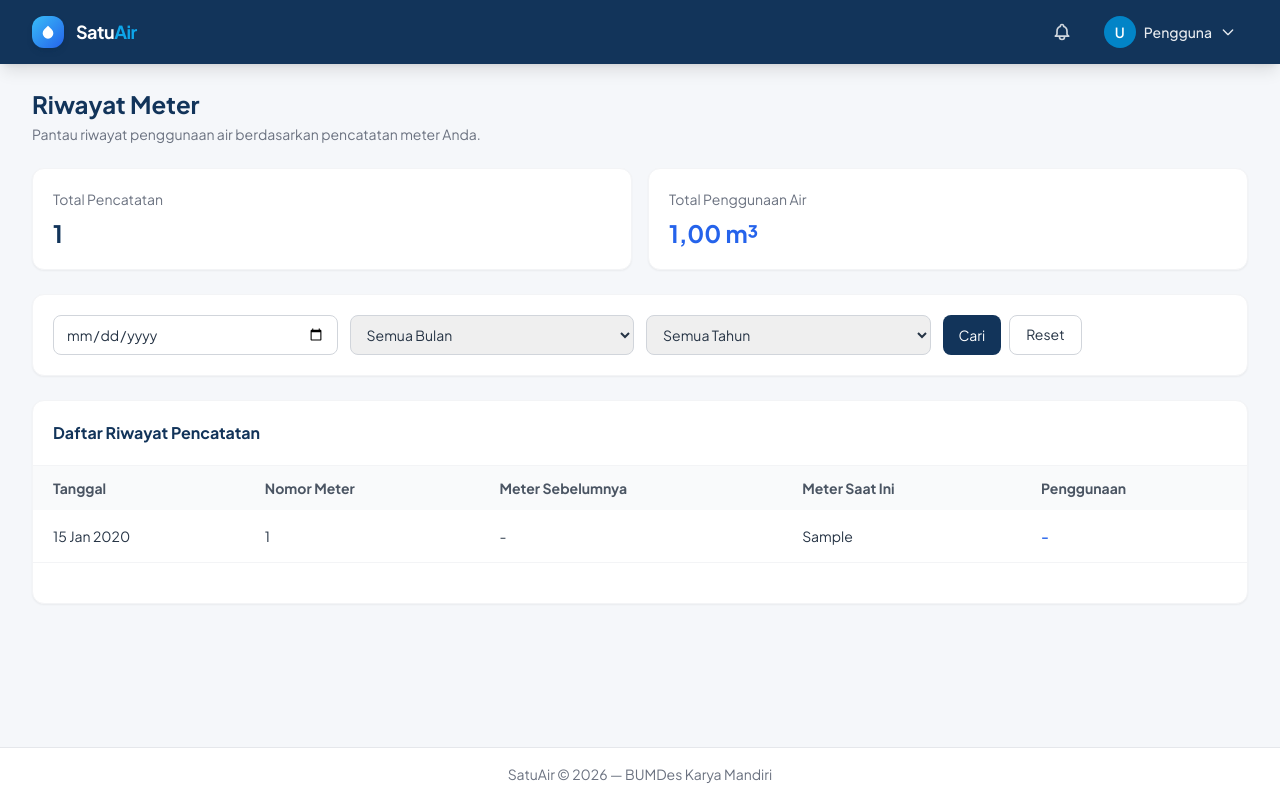
After one commit to PPL-KELOMPOK-BA-SI4801/SatuAir-Project, a Laravel app: template resources/views/masyarakat/meter-history/index.blade.php in a window 1280 px wide. The commit adds this page. Run offline with Laravel 12, Linux system fonts and the light colour scheme; the template is opened without the code that fills it: most values are stand-ins (such as "Sample title", 1, 10 or a date in 2020); some libraries are stand-ins or nearby versions.

Commit message:
feat: implement PBI-11 meter history

```diff
--- a/resources/views/components/nav-masyarakat.blade.php
+++ b/resources/views/components/nav-masyarakat.blade.php
@@ -18,3 +18,8 @@
           {{ request()->routeIs('masyarakat.complaints.*') ? 'text-white bg-white/15' : 'text-white/70 hover:text-white hover:bg-white/10' }}">
     Pengaduan
 </a>
+
+<a href="{{ route('masyarakat.meter-history.index') }}"
+   class="px-3 py-2 text-sm font-medium text-blue-100 hover:text-white transition">
+    Riwayat Meter
+</a>
--- /dev/null
+++ b/resources/views/masyarakat/meter-history/index.blade.php
@@ -0,0 +1,138 @@
+
+@extends('layouts.app')
+
+@section('title', 'Riwayat Meter')
+
+@section('content')
+<div class="max-w-7xl mx-auto space-y-6">
+
+    {{-- Header --}}
+    <div>
+        <h1 class="text-2xl font-bold text-[#12345A]">Riwayat Meter</h1>
+        <p class="text-sm text-gray-500 mt-1">
+            Pantau riwayat penggunaan air berdasarkan pencatatan meter Anda.
+        </p>
+    </div>
+
+    {{-- Ringkasan --}}
+    <div class="grid grid-cols-1 md:grid-cols-2 gap-4">
+        <div class="bg-white rounded-xl p-5 shadow-sm border border-gray-100">
+            <p class="text-sm text-gray-500">Total Pencatatan</p>
+            <h2 class="text-2xl font-bold text-[#12345A] mt-2">
+                {{ $totalRecords }}
+            </h2>
+        </div>
+
+        <div class="bg-white rounded-xl p-5 shadow-sm border border-gray-100">
+            <p class="text-sm text-gray-500">Total Penggunaan Air</p>
+            <h2 class="text-2xl font-bold text-blue-600 mt-2">
+                {{ number_format($totalUsage, 2, ',', '.') }} m³
+            </h2>
+        </div>
+    </div>
+
+    {{-- Search dan Filter --}}
+    <div class="bg-white rounded-xl p-5 shadow-sm border border-gray-100">
+        <form method="GET" action="{{ route('masyarakat.meter-history.index') }}"
+              class="grid grid-cols-1 md:grid-cols-4 gap-3">
+
+            <input type="date" name="search"
+                   value="{{ request('search') }}"
+                   class="border border-gray-300 rounded-lg px-3 py-2 text-sm">
+
+            <select name="month"
+                    class="border border-gray-300 rounded-lg px-3 py-2 text-sm">
+                <option value="">Semua Bulan</option>
+                @foreach(range(1, 12) as $month)
+                    <option value="{{ $month }}"
+                        @selected(request('month') == $month)>
+                        {{ \Carbon\Carbon::create()->month($month)->translatedFormat('F') }}
+                    </option>
+                @endforeach
+            </select>
+
+            <select name="year"
+                    class="border border-gray-300 rounded-lg px-3 py-2 text-sm">
+                <option value="">Semua Tahun</option>
+                @foreach($years as $year)
+                    <option value="{{ $year }}"
+                        @selected(request('year') == $year)>
+                        {{ $year }}
+                    </option>
+                @endforeach
+            </select>
+
+            <div class="flex gap-2">
+                <button type="submit"
+                        class="bg-[#12345A] text-white rounded-lg px-4 py-2 text-sm">
+                    Cari
+                </button>
+
+                <a href="{{ route('masyarakat.meter-history.index') }}"
+                   class="border border-gray-300 rounded-lg px-4 py-2 text-sm">
+                    Reset
+                </a>
+            </div>
+        </form>
+    </div>
+
+    {{-- Tabel Riwayat --}}
+    <div class="bg-white rounded-xl shadow-sm border border-gray-100 overflow-hidden">
+        <div class="p-5 border-b border-gray-100">
+            <h2 class="font-bold text-[#12345A]">Daftar Riwayat Pencatatan</h2>
+        </div>
+
+        <div class="overflow-x-auto">
+            <table class="w-full text-sm text-left">
+                <thead class="bg-gray-50 text-gray-600">
+                    <tr>
+                        <th class="px-5 py-3">Tanggal</th>
+                        <th class="px-5 py-3">Nomor Meter</th>
+                        <th class="px-5 py-3">Meter Sebelumnya</th>
+                        <th class="px-5 py-3">Meter Saat Ini</th>
+                        <th class="px-5 py-3">Penggunaan</th>
+                    </tr>
+                </thead>
+
+                <tbody class="divide-y divide-gray-100">
+                    @forelse($readings as $reading)
+                        <tr>
+                            <td class="px-5 py-4">
+                                {{ $reading->reading_date->format('d M Y') }}
+                            </td>
+
+                            <td class="px-5 py-4">
+                                {{ $reading->waterMeter->meter_number ?? '-' }}
+                            </td>
+
+                            <td class="px-5 py-4">
+                                {{ $reading->previous_value ?? '-' }}
+                            </td>
+
+                            <td class="px-5 py-4">
+                                {{ $reading->reading_value }}
+                            </td>
+
+                            <td class="px-5 py-4 font-semibold text-blue-600">
+                                {{ $reading->previous_value !== null
+                                    ? number_format($reading->reading_value - $reading->previous_value, 2, ',', '.') . ' m³'
+                                    : '-' }}
+                            </td>
+                        </tr>
+                    @empty
+                        <tr>
+                            <td colspan="5" class="px-5 py-10 text-center text-gray-500">
+                                Belum ada riwayat pencatatan meter.
+                            </td>
+                        </tr>
+                    @endforelse
+                </tbody>
+            </table>
+        </div>
+
+        <div class="p-5 border-t border-gray-100">
+            {{ $readings->links() }}
+        </div>
+    </div>
+</div>
+@endsection
```
Also changed, not shown: app/Http/Controllers/Masyarakat/MeterHistoryController.php (added, +64 -0 lines).
